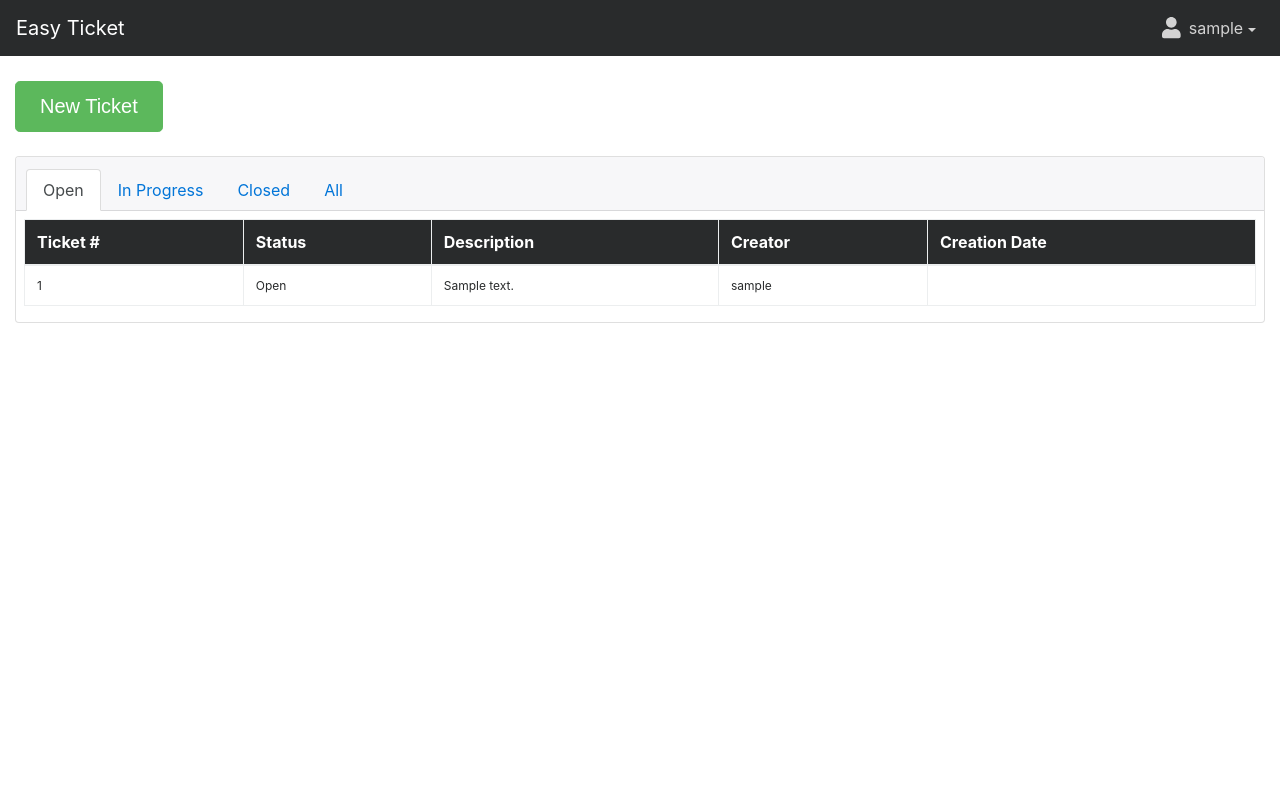
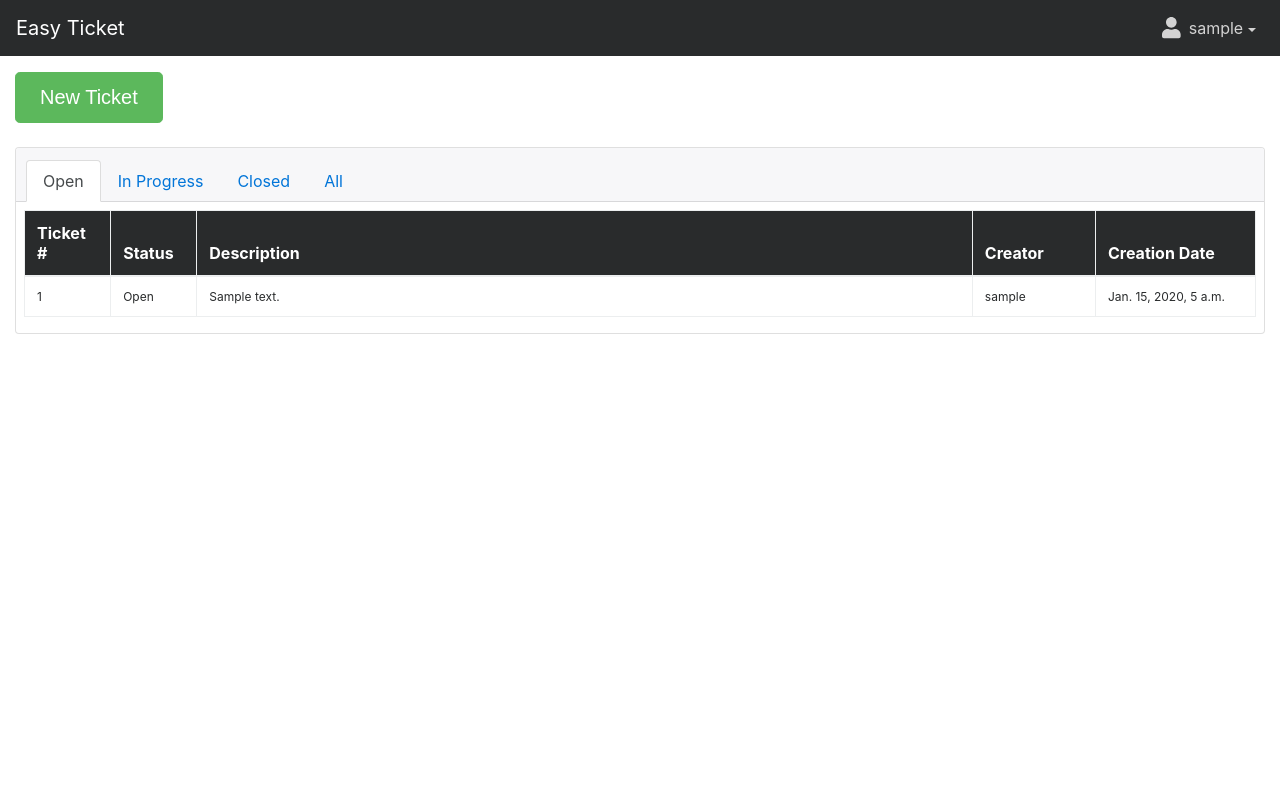
Before and after one commit to bwenzel2/Ticket-Management-System, a Django app: page / in a window 1280 px wide. Run offline with Django 3.2, Linux system fonts and the light colour scheme; a user stored in the database is signed in; tables that the repository leaves empty hold one stand-in row (values such as "Sample post"); some libraries are stand-ins or nearby versions.

Commit message:
fixed window resizing issues for the table and the new ticket being covered by the navbar

```diff
--- a/TicketMaster/TicketMaster/templates/home.html
+++ b/TicketMaster/TicketMaster/templates/home.html
@@ -1,8 +1,10 @@
+{% load static %}
 <html>
     <head>
     <meta charset="utf-8">
     <title>Home</title>
     <link rel="stylesheet" href="https://maxcdn.bootstrapcdn.com/bootstrap/4.0.0-alpha.6/css/bootstrap.min.css" integrity="sha384-rwoIResjU2yc3z8GV/NPeZWAv56rSmLldC3R/AZzGRnGxQQKnKkoFVhFQhNUwEyJ" crossorigin="anonymous">
+    <link rel="stylesheet" href="{% static 'css/home.css' %}" type="text/css">
     <script src="https://maxcdn.bootstrapcdn.com/bootstrap/4.0.0-alpha.6/js/bootstrap.min.js" integrity="sha384-vBWWzlZJ8ea9aCX4pEW3rVHjgjt7zpkNpZk+02D9phzyeVkE+jo0ieGizqPLForn" crossorigin="anonymous"></script>
 
     <script defer src="https://use.fontawesome.com/releases/v5.0.6/js/all.js"></script>
@@ -32,13 +34,11 @@
             $('#orderModal').data('orderid', $(this).data('id'));
         });
     </script>
-
 </head>
 
-<body style="padding-top: 65px">
-    <!--top navbar-->
-    <nav class="navbar navbar-toggleable navbar-inverse fixed-top bg-inverse">
-        <a class="navbar-brand" href="#">Easy Ticket</a>
+<body>
+    <nav class="navbar navbar-toggleable navbar-inverse bg-inverse navbar-fixed-top">
+        <a href="/" class="navbar-brand">Easy Ticket</a>
         <ul class="navbar-nav ml-auto">
             <li class="nav-item mt-2">
                 <i class="fas fa-user fa-lg" style="color:lightgray"></i>
@@ -53,15 +53,13 @@
     </nav>
 
     <div class="container-fluid">
-
-
         <!-- new ticket button-->
         <button type="button" class="btn btn-lg btn-success mt-3" data-toggle="modal" data-target="#newTicketModel">New Ticket</button>
 
         <!-- ticket card view -->
         <div class="card mt-4">
             <div class="card-header">
-                <ul class="nav nav-tabs card-header-tabs pull-right" id="myTab" role="tablist">
+                <ul class="nav nav-tabs card-header-tabs pull-left" id="myTab" role="tablist">
                     <li class="nav-item">
                         <a class="nav-link active" id="home-tab" data-toggle="tab" href="#allTab" role="tab" aria-controls="home" aria-selected="true">Open</a>
                     </li>
@@ -77,34 +75,15 @@
                 </ul>
             </div>
             <div class="card-body mx-2" style="overflow-x: scroll">
-                <!--
-                    <div class="tab-content" id="myTabContent">
-                        <div class="tab-pane fade show active" id="openTab" role="tabpanel" aria-labelledby="home-tab">This is the open tab</div>
-                        <div class="tab-pane fade" id="inProgressTab" role="tabpanel" aria-labelledby="profile-tab">...</div>
-                        <div class="tab-pane fade" id="closedTab" role="tabpanel" aria-labelledby="contact-tab">...</div>
-                        <div class="tab-pane fade" id="allTab" role="tabpanel" aria-labelledby="contact-tab">
-                            <div class="list-group">
-                                {% for ticket in tickets %}
-                                <a href="#" class="list-group-item list-group-item-action flex-column align-items-start">
-                                    <div class="d-flex w-100 justify-content-between">
-                                        <small><b>Ticket #{{ ticket.id }}</b></small>
-                                        <small style="font-size:11px">{{ ticket.created_date }}</small>
-                                    </div>
-                                    <small>Status: {{ ticket.get_status_display }}</small>
-                                    <small style="font-size:11px">This is a simple ticket description. The person who reported this said the computer didn't turn on when the power button was pressed, and that all plugs were securely in their...</small>
-                                </a>
-                                {% endfor %}
-                            </div>
-                        </div>
-                    </div>-->
-                <table id="ticketTable" class="table table-hover table-bordered mt-2" cellspacing="0" width="100%">
+
+                <table id="ticketTable" class="table table-hover table-bordered mt-2">
                     <thead class="thead-inverse">
                         <tr>
-                            <th>Ticket #</th>
-                            <th>Status</th>
-                            <th>Description</th>
-                            <th>Creator</th>
-                            <th>Creation Date</th>
+                            <th class="trunc" style="width: 7%">Ticket #</th>
+                            <th style="width:7%">Status</th>
+                            <th style="width:63%">Description</th>
+                            <th style="width:10%">Creator</th>
+                            <th class="trunc" style="width:13%">Creation Date</th>
                         </tr>
                     </thead>
                     <tbody style="font-size: 12">
@@ -112,9 +91,9 @@
                         <tr class- "clickable-row">
                             <td>{{ ticket.id }}</td>
                             <td>{{ ticket.get_status_display }}</td>
-                            <td>{{ ticket.description }}</td>
+                            <td class="ellipses">{{ ticket.description }}</td>
                             <td>{{ ticket.creator }}</td>
-                            <td>{{ ticket.created_date }}</td>
+                            <td class="ellipses">{{ ticket.creation_date }}</td>
                         </tr>
                         {% endfor %}
                     </tbody>
@@ -253,4 +232,15 @@ tbody.onclick = function (e) {
 <!--bootstrap.min.js-->
 <script src="https://maxcdn.bootstrapcdn.com/bootstrap/4.0.0-alpha.6/js/bootstrap.min.js" integrity="sha384-vBWWzlZJ8ea9aCX4pEW3rVHjgjt7zpkNpZk+02D9phzyeVkE+jo0ieGizqPLForn" crossorigin="anonymous"></script>
 
+<!--used for table size when window is resized-->
+<script type="text/javascript" >
+window.onresize = function() {
+    if (window.innerWidth > 1000) {
+        document.getElementById("ticketTable").style.width = "100%";
+    }
+    else {
+        document.getElementById("ticketTable").style.width = "950px";
+    }
+}
+</script>
 </html>
```
Also changed, not shown: TicketMaster/TicketMaster/static/css/main.css (+0 -12 lines).
